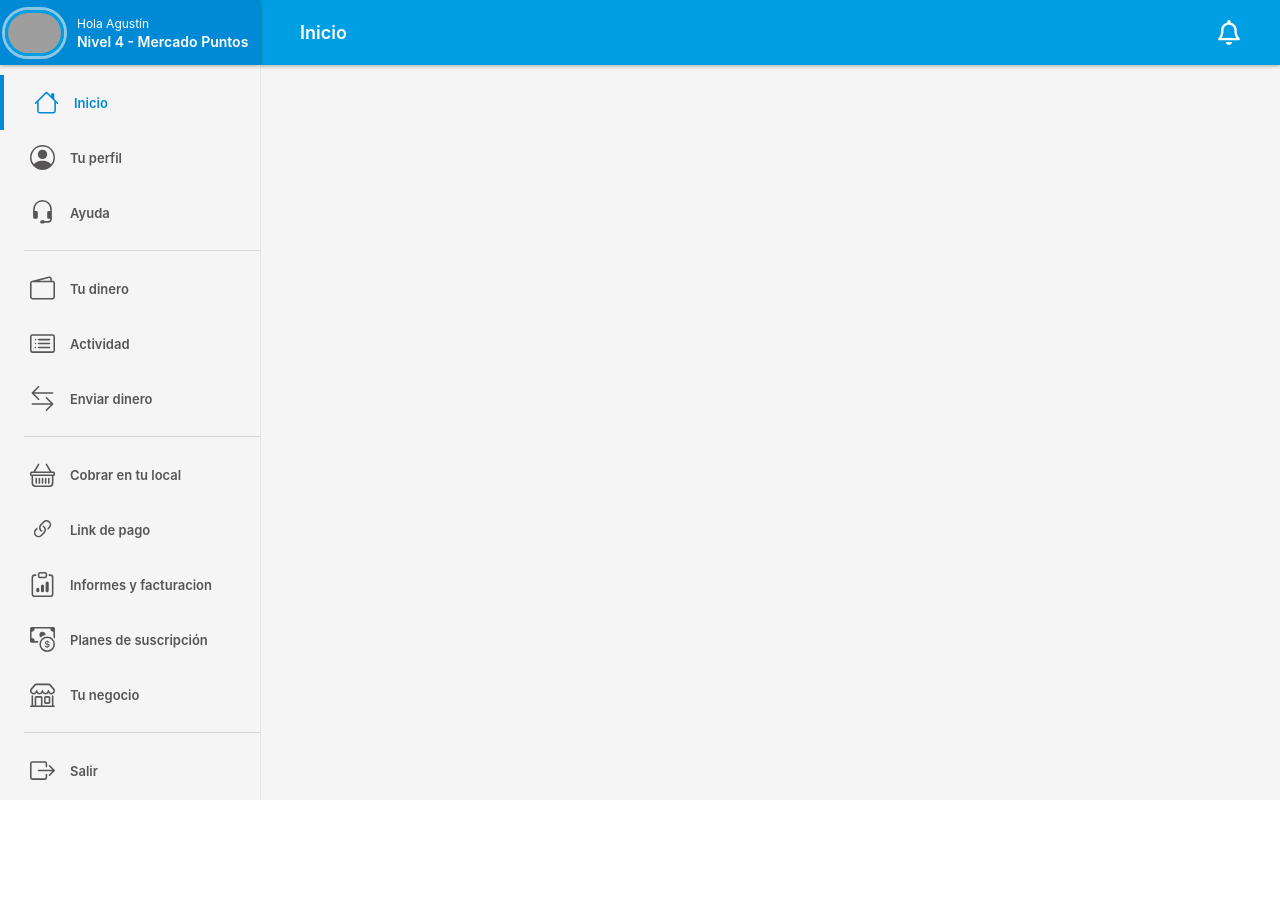
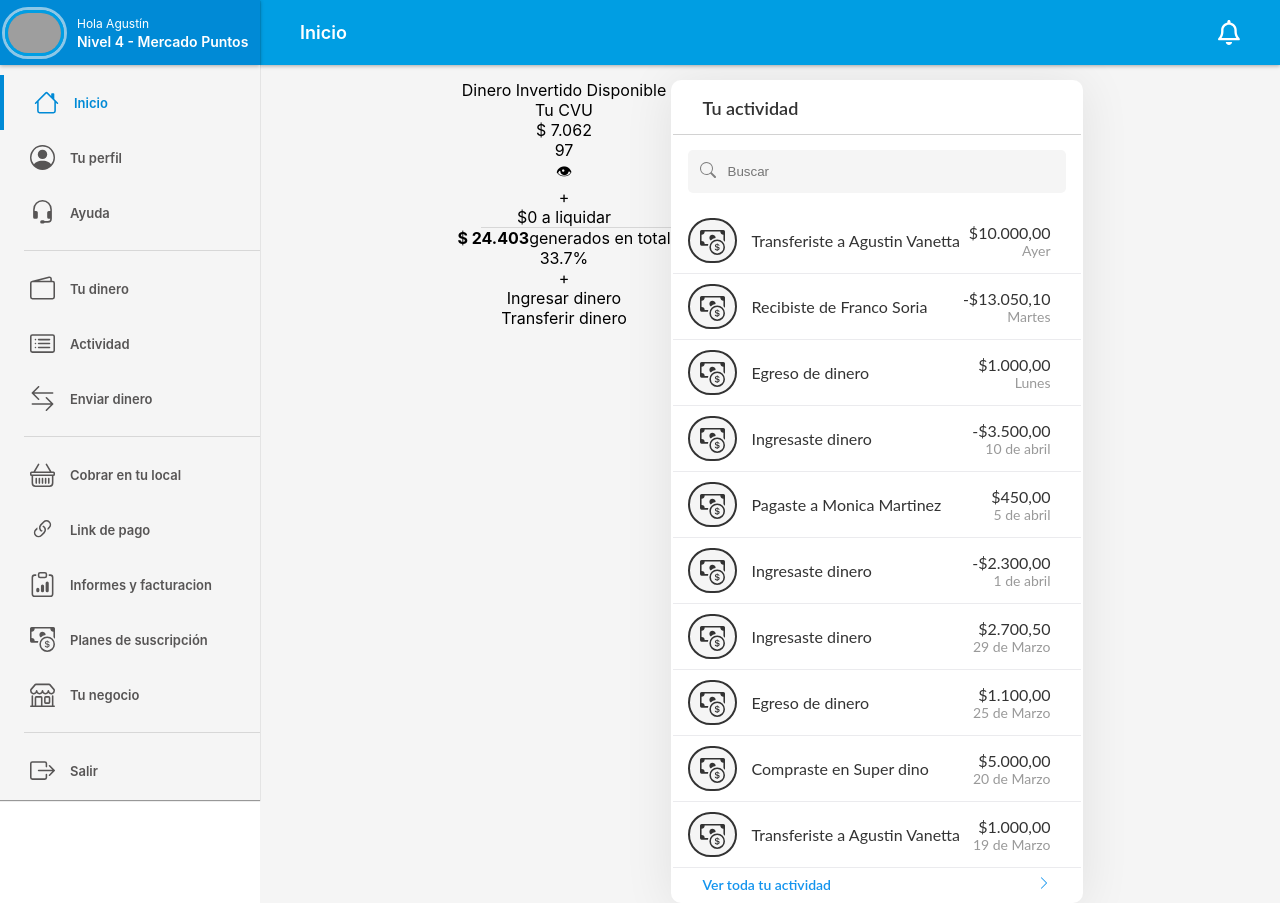
Before and after one commit to agvanetta/mercadopagoClone, a React (Create React App) app: page / in a window 1280 px wide. Before the commit the page ends 800 px from the top, so only its background shows below. Built offline with nearby package versions, Linux system fonts and the light colour scheme; grey boxes are pictures that could not be loaded.

Commit message:
add__inicio

```diff
--- a/src/App.js
+++ b/src/App.js
@@ -2,13 +2,14 @@ import './App.css';
 import { BrowserRouter as Router, Routes, Route } from "react-router-dom";
 import Header from "./components/Header/Header";
 import Sidebar from './components/Sidebar/Sidebar';
+import Inicio from './components/Inicio/Inicio';
 
 function App() {
   return (
     <div className="App">
       <Router  Redirect to="/" >
           <Routes>
-            <Route path="/"    element={  <>  {" "}  <Header/> <Sidebar/> {" "}  </> } />
+            <Route path="/"    element={  <>  {" "}  <Header/> <Inicio/> <Sidebar/> {" "}  </> } />
           </Routes>
       </Router>
     </div>
--- /dev/null
+++ b/src/components/Inicio/Inicio.css
@@ -0,0 +1,10 @@
+.inicio{
+    background-color: #f5f5f5;
+    display: flex;
+    padding-top: 80px;
+    margin-left: 260px;
+    width: calc(100% - 260px);
+    justify-content: center;
+    position: absolute;
+    z-index: -1;
+}
--- /dev/null
+++ b/src/components/Inicio/Inicio.js
@@ -0,0 +1,43 @@
+import React from 'react'
+import "./Inicio.css"
+import Movements from './Movements.js';
+
+function Inicio() {
+  return (
+    <div className='inicio'>
+        <div className='inicio__left'>
+            <section>
+                <div>
+                    <div>Dinero Invertido Disponible</div> <div>Tu CVU</div>
+                </div>
+                <div>
+                    <div>
+                        <div>$ 7.062</div><div>97</div><div>👁</div>
+                    </div>
+                    <div>
+                        <div>+</div>
+                    </div>
+                </div>
+                <div>
+                    <div>$0 a liquidar</div>
+                </div>
+                <div className="sidebar__border"/>
+                <div>
+                    <div><b>$ 24.403</b>generados en total</div>
+                    <div>
+                        <div>33.7%</div>
+                        <div>+</div>
+                    </div>
+                </div>
+                <div>
+                    <div>Ingresar dinero</div>
+                    <div>Transferir dinero</div>
+                </div>
+            </section>
+        </div>
+            <Movements/>
+    </div>
+  )
+}
+
+export default Inicio
--- /dev/null
+++ b/src/components/Inicio/Movdetails.js
@@ -0,0 +1,24 @@
+import React, { Component } from 'react'
+import {BsCashCoin} from "react-icons/bs";
+
+
+export default class Mov__details extends Component {
+    constructor(props) {
+      super(props)
+      this.state = {
+
+      }
+    }
+  render() {
+    return (
+        <div className="movements__details">
+
+          <div className='movements__details_text'><span className="movements__icon"><BsCashCoin/></span>{this.props.movement}</div>
+          <div className="movements__date">
+          <div className="movements__money">{this.props.amount}</div>
+          <div className="movements__day">{this.props.date}</div>
+        </div>
+      </div>
+    )
+  }
+}
--- /dev/null
+++ b/src/components/Inicio/Movements.css
@@ -0,0 +1,100 @@
+.movements{
+    width: 40%;
+    background-color: white;
+    box-shadow: 0px 4px 50px rgba(0, 0, 0, 0.087);
+    display: flex;
+    flex-direction: column;
+    padding-left: 3px;
+    padding: 2px;
+    font-family: 'Lato', sans-serif;
+    border-radius: 10px;
+    color: #333;
+}
+
+.movements__icon{
+    color: #333;
+    background-color: #f5f5f5;
+    border-radius: 100px;
+    padding: 10px 10px 1px 10px;
+    margin-right:15px;
+    border: 2px solid #333;
+    font-size: 25px;
+}
+
+.movements__title{
+    color: #333;
+    font-size: 18px;
+    font-weight: 600;
+    display: flex;
+    padding: 15px 15px 15px 30px;
+    border-bottom: 1px solid rgba(128, 128, 128, 0.357);
+    margin-bottom: 15px;
+}
+
+.movements__search{
+    padding: 12px;
+    background-color: #f5f5f5;
+    display: flex;
+    margin: 0 15px;
+    border-radius: 5px;
+    margin-bottom: 15px;
+}
+
+.movements__search div{
+    margin-right: 10px;
+}
+
+.movements__search input{
+    background-color: unset;
+    border: unset;
+}
+
+.movements__details{
+    display: flex;
+    justify-content: space-between;
+    padding: 10px 30px 10px 15px;
+    border-bottom: 1px solid rgb(235, 235, 238);
+}
+
+.movements__details:hover{
+   background-color: #f5f5f588;
+}
+
+.movements__details2{
+    font-size: 14px;
+    display: flex;
+    justify-content: space-between;
+    padding: 8px 30px 8px 30px;
+    color: #1394ee;
+    font-weight:600;
+}
+
+.movements__details2:hover{
+    color: #096bb0e4;
+    transition: .5s;
+}
+
+.movements__date{
+    display: flex;
+    flex-direction: column;
+    align-items:flex-end;
+    justify-content: center
+}
+
+.movements__day{
+    color: #999;
+    font-size: 14px;
+}
+
+.movements__details_text{
+    display: flex;
+    align-items: center;
+    font-size: 16px;
+}
+
+@media screen and (max-width: 850px) {
+    .movements{
+        margin-top: 20px;
+        width:95%;
+    }
+}
--- /dev/null
+++ b/src/components/Inicio/Movements.js
@@ -0,0 +1,38 @@
+import React from "react";
+import "./Movements.css";
+import "./Movdetails"
+import Movdetails from "./Movdetails";
+import {BsSearch ,BsChevronRight} from "react-icons/bs";
+
+
+function Movements() {
+  return (
+    <div className="movements">
+      <div className="movements__title">Tu actividad</div>
+      <div className="movements__search">
+        <div><BsSearch style={{color:"gray"}}/></div>
+        <input placeholder="Buscar"></input>
+      </div>
+      <Movdetails movement="Transferiste a Agustin Vanetta" amount="$10.000,00" date="Ayer"/>
+      <Movdetails movement="Recibiste de Franco Soria" amount="-$13.050,10" date="Martes"/>
+      <Movdetails movement="Egreso de dinero" amount="$1.000,00" date="Lunes"/>
+      <Movdetails movement="Ingresaste dinero" amount="-$3.500,00" date="10 de abril"/>
+      <Movdetails movement="Pagaste a Monica Martinez" amount="$450,00" date="5 de abril"/>
+      <Movdetails movement="Ingresaste dinero" amount="-$2.300,00" date="1 de abril"/>
+      <Movdetails movement="Ingresaste dinero" amount="$2.700,50" date="29 de Marzo"/>
+      <Movdetails movement="Egreso de dinero" amount="$1.100,00" date="25 de Marzo"/>
+      <Movdetails movement="Compraste en Super dino" amount="$5.000,00" date="20 de Marzo"/>
+      <Movdetails movement="Transferiste a Agustin Vanetta" amount="$1.000,00" date="19 de Marzo"/>
+
+      <div className="movements__details2">
+        <div>Ver toda tu actividad</div>
+        <div className="movements__date">
+          <div className="movements__money"><BsChevronRight/></div>
+        </div>
+      </div>
+
+    </div>
+  );
+}
+
+export default Movements;
--- a/src/components/Sidebar/Sidebar.css
+++ b/src/components/Sidebar/Sidebar.css
@@ -5,6 +5,7 @@
     flex-direction: column;
     box-shadow: 0 1px 1px 0 rgba(0, 0, 0, 0.405);
     height: 100vh;
+    position: fixed;
 }
 
 .sidebar__border{
```
